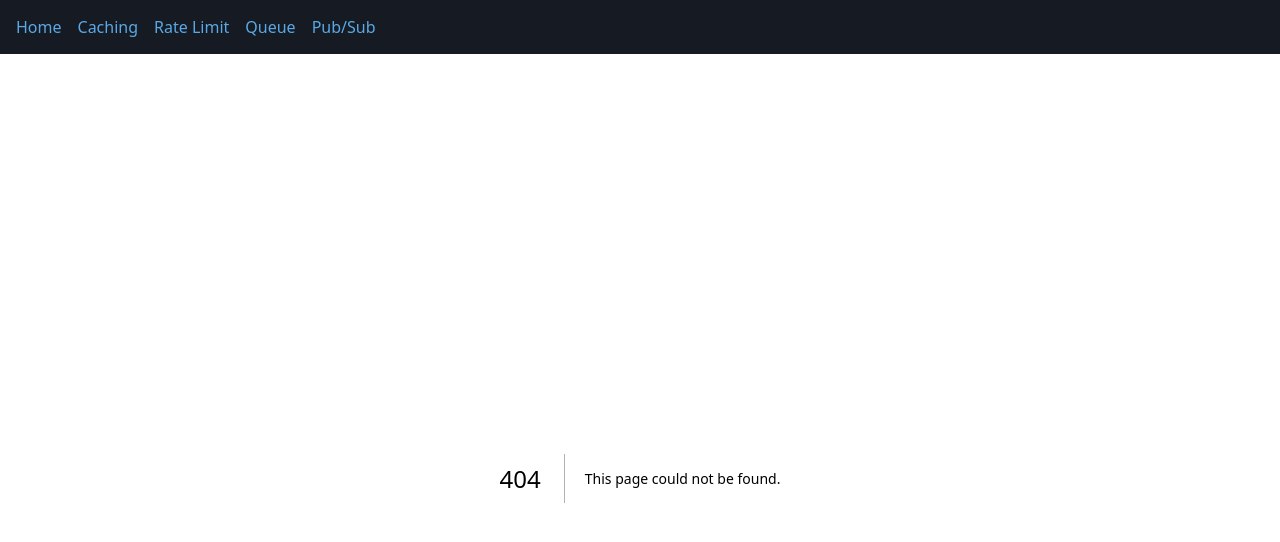
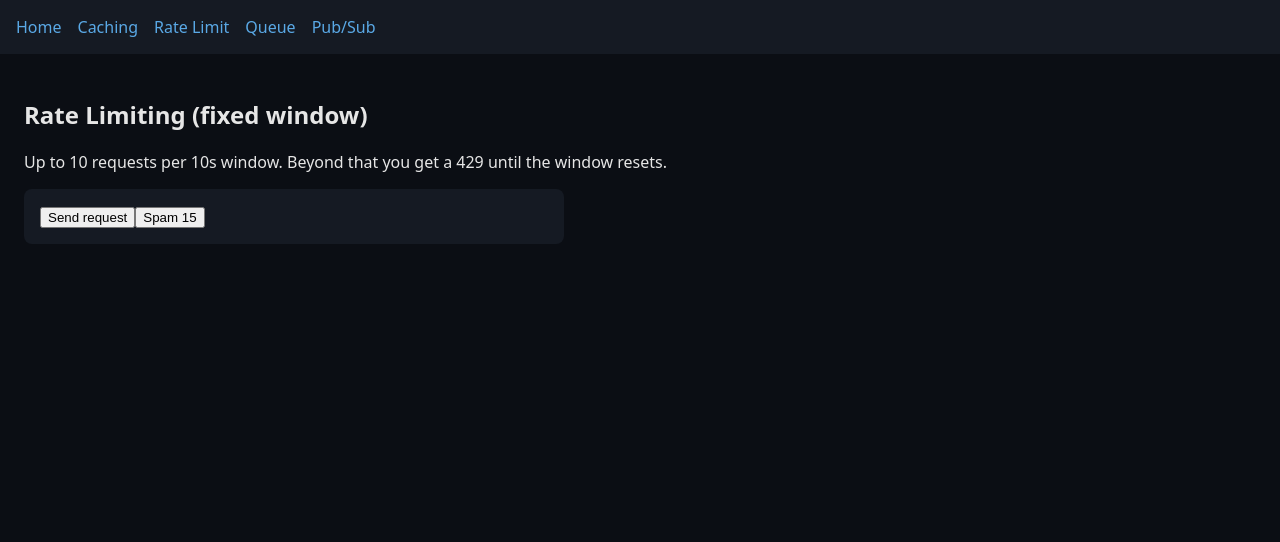
Before and after one commit to nullvoidundefined/redis-demo, a Next.js app: page /rate-limit in a window 1280 px wide. Before the commit this address had no page. Shown: the top 542 px of the page. Built offline with nearby package versions, Linux system fonts and the light colour scheme.

Commit message:
feat: add rate limit UI

```diff
--- /dev/null
+++ b/src/api/sendLimitedRequest.ts
@@ -0,0 +1,9 @@
+/** Browser wrapper for POST /api/limited; returns the HTTP status alongside the
+ * parsed body so the UI can show the 429 state. */
+import type { RateLimitResult } from '@/types/rateLimit';
+
+export async function sendLimitedRequest(): Promise<{ status: number; result: RateLimitResult }> {
+    const response = await fetch('/api/limited', { method: 'POST' });
+    const result = (await response.json()) as RateLimitResult;
+    return { status: response.status, result };
+}
--- /dev/null
+++ b/src/app/rate-limit/page.tsx
@@ -0,0 +1,14 @@
+/** Rate-limit demo page. */
+import { RateLimitDemo } from '@/components/RateLimitDemo/RateLimitDemo';
+
+export default function RateLimitPage() {
+    return (
+        <section>
+            <h1>Rate Limiting (fixed window)</h1>
+            <p>
+                Up to 10 requests per 10s window. Beyond that you get a 429 until the window resets.
+            </p>
+            <RateLimitDemo />
+        </section>
+    );
+}
--- /dev/null
+++ b/src/components/RateLimitDemo/RateLimitDemo.module.scss
@@ -0,0 +1,11 @@
+.panel {
+    background: var(--panel);
+    padding: 1rem;
+    border-radius: 8px;
+    max-width: 540px;
+}
+
+.blocked {
+    color: var(--error);
+    font-weight: 700;
+}
--- /dev/null
+++ b/src/components/RateLimitDemo/RateLimitDemo.tsx
@@ -0,0 +1,40 @@
+/** Rate-limit demo: fire requests at /api/limited and watch the remaining budget
+ * fall to zero and flip to a blocked (429) state. */
+'use client';
+
+import { useState } from 'react';
+import { sendLimitedRequest } from '@/api/sendLimitedRequest';
+import type { RateLimitResult } from '@/types/rateLimit';
+import styles from './RateLimitDemo.module.scss';
+
+const SPAM_COUNT = 15;
+
+export function RateLimitDemo() {
+    const [result, setResult] = useState<RateLimitResult | null>(null);
+    const [blocked, setBlocked] = useState(false);
+
+    async function sendOne() {
+        const { status, result: next } = await sendLimitedRequest();
+        setResult(next);
+        setBlocked(status === 429);
+    }
+
+    async function spam() {
+        for (let i = 0; i < SPAM_COUNT; i += 1) {
+            await sendOne();
+        }
+    }
+
+    return (
+        <div className={styles.panel}>
+            <button onClick={sendOne}>Send request</button>
+            <button onClick={spam}>Spam {SPAM_COUNT}</button>
+            {result && (
+                <p className={blocked ? styles.blocked : undefined}>
+                    {blocked ? 'BLOCKED (429)' : 'OK'} - remaining: {result.remaining} - reset in{' '}
+                    {result.resetIn}s
+                </p>
+            )}
+        </div>
+    );
+}
```
Also changed, not shown: 1 other file (tests, documents, lock files or other folders).
